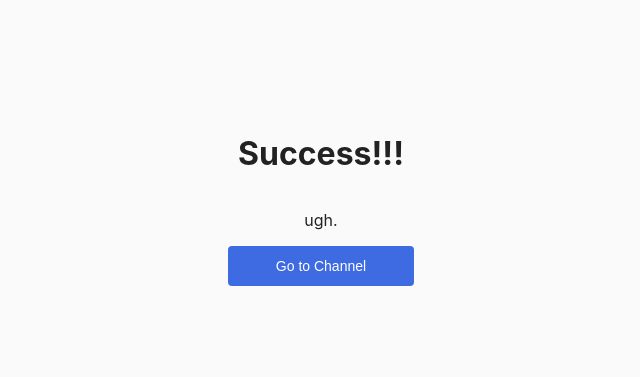
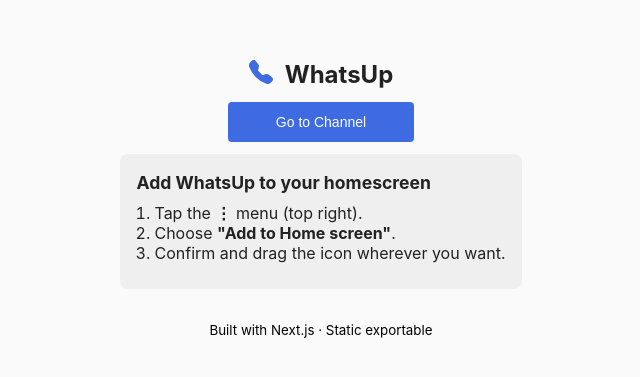
Before and after one commit to Sindreglo/whatsup, a Next.js app: page / in a window 1280 px wide. Shown: the part 201-578 px from the top of the page, without its empty margins (319-959 px from the left). Built offline with nearby package versions, Linux system fonts and the light colour scheme.

Commit message:
Refactor Home component layout and enhance guide section for better user instructions

```diff
--- a/app/page.module.css
+++ b/app/page.module.css
@@ -4,4 +4,46 @@
   align-items: center;
   justify-content: center;
   min-height: 100vh;
+  gap: 12px;
 }
+
+.title {
+  margin: 0;
+  font-size: 24px;
+  display: flex;
+  align-items: center;
+  justify-content: center;
+  gap: 0.5em;
+}
+
+.icon {
+  font-size: 24px;
+  color: #3E6AE2;
+  vertical-align: middle;
+}
+
+.guide {
+  background: rgb(239, 239, 239);
+  border-radius: 8px;
+  padding: 18px 16px;
+  margin: 0 auto 18px auto;
+  max-width: 420px;
+  text-align: left;
+}
+.guide h2 {
+  font-size: 1.1rem;
+  margin-bottom: 10px;
+}
+.guide ol {
+  margin: 0 0 8px 18px;
+  padding: 0;
+}
+.guideNote {
+  color: #4caf50;
+  font-size: 0.98em;
+  margin-top: 6px;
+}
+
+.footer {
+  color: rgb(0, 0, 0);
+}
--- a/app/page.tsx
+++ b/app/page.tsx
@@ -1,15 +1,34 @@
 import styles from './page.module.css';
+import { BsFillTelephoneFill } from 'react-icons/bs';
 
 export default function Home() {
   return (
     <main className={styles.container}>
-      <h1>Success!!!</h1>
-      <p>ugh.</p>
+        <header className={styles.header}>
+          <h1 className={styles.title}>
+            <span className={styles.icon}><BsFillTelephoneFill /></span>
+            WhatsUp
+          </h1>
+        </header>
+
       <a href="/channel">
         <button className="button">
           Go to Channel
         </button>
       </a>
+        <section className={styles.guide}>
+          <h2>Add WhatsUp to your homescreen</h2>
+          <ol>
+            <li>Tap the <b>⋮</b> menu (top right).</li>
+            <li>Choose <b>"Add to Home screen"</b>.</li>
+            <li>Confirm and drag the icon wherever you want.</li>
+          </ol>
+        </section>
+
+        <footer className={styles.footer}>
+          <small>Built with Next.js · Static exportable</small>
+        </footer>
+
     </main>
   );
 }
--- a/styles/globals.css
+++ b/styles/globals.css
@@ -4,6 +4,15 @@
   font-family: -apple-system, BlinkMacSystemFont, 'Segoe UI', Roboto, Oxygen, Ubuntu, Cantarell, 'Open Sans', 'Helvetica Neue', sans-serif;
   background: #fafafa;
   color: #222;
+}
+
+/* Remove default margin/padding from common text elements globally */
+h1, h2, h3, h4, h5, h6,
+p, ul, ol, li,
+blockquote, pre, address,
+figure, figcaption {
+  margin: 0;
+  padding: 0;
 }
 
 .button {
```
